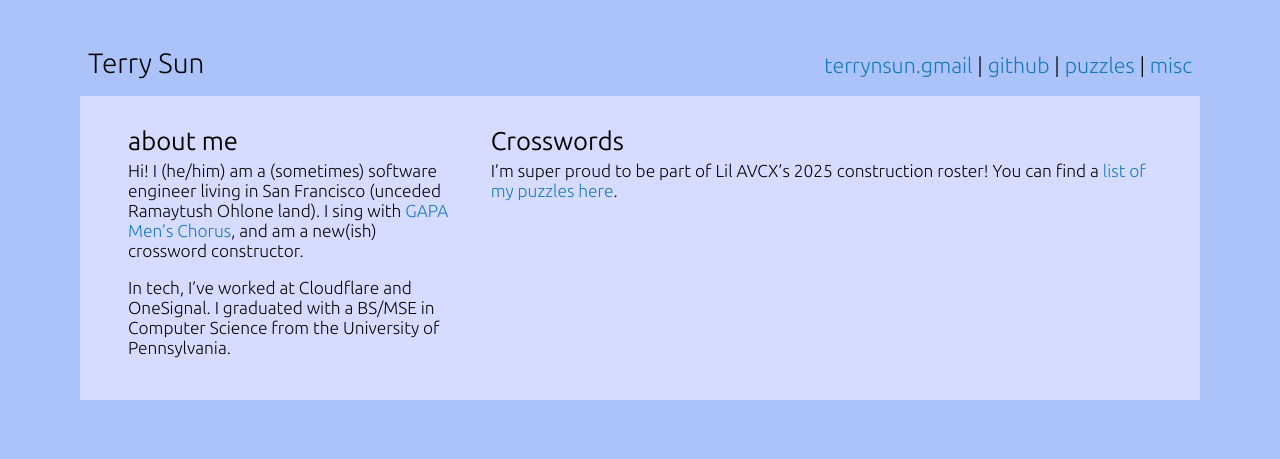
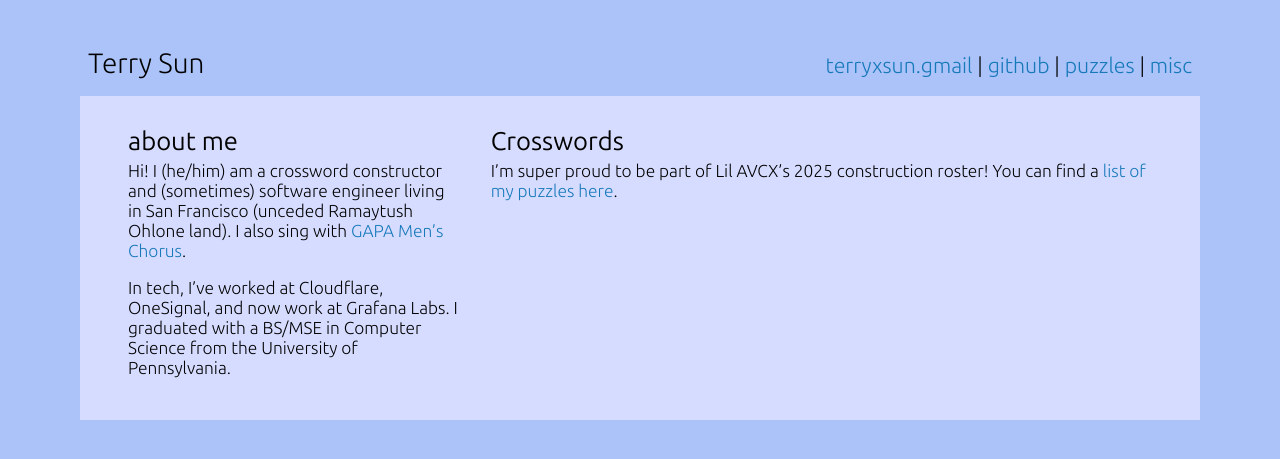
Before and after one commit to terrynsun/terrynsun.github.io, a Jekyll site: the page built from index.md, in a window 1280 px wide. Shown: the top 459 px of the page. Built offline with Jekyll 4.4.1, drawn with Linux system fonts in a browser that asks for light colours; some web fonts are replaced.

Commit message:
Update bio and email

```diff
--- a/_includes/header.html
+++ b/_includes/header.html
@@ -4,7 +4,7 @@
       <a href="{{ site.url }}">Terry Sun</a>
     </div>
     <div id="links">
-      <a href="javascript:location='mailto:\u0074\u0065\u0072\u0072\u0079\u006e\u0073\u0075\u006e\u0040\u0067\u006d\u0061\u0069\u006c\u002e\u0063\u006f\u006d';void 0">terrynsun.gmail</a> |
+      <a href="javascript:location='mailto:\u0074\u0065\u0072\u0072\u0079\u0078\u0073\u0075\u006e\u0040\u0067\u006d\u0061\u0069\u006c\u002e\u0063\u006f\u006d';void 0">terryxsun.gmail</a> |
       <a href="https://github.com/terrynsun">github</a> |
       <a href="{{ site.url }}/puzzles.html">puzzles</a> |
       <a href="{{ site.url }}/misc.html">misc</a>
--- a/index.md
+++ b/index.md
@@ -6,14 +6,14 @@ layout: default
 
 # about me
 
-Hi! I (he/him) am a (sometimes) software engineer living in San Francisco
-(unceded Ramaytush Ohlone land). I sing with [GAPA Men's Chorus](gapa), and
-am a new(ish) crossword constructor.
+Hi! I (he/him) am a crossword constructor and (sometimes) software engineer
+living in San Francisco (unceded Ramaytush Ohlone land). I also sing with [GAPA
+Men's Chorus](gapa).
 
 [gapa]: https://www.gapa.org/mens-chorus
 
-In tech, I've worked at Cloudflare and OneSignal. I graduated with a BS/MSE in
-Computer Science from the University of Pennsylvania.
+In tech, I've worked at Cloudflare, OneSignal, and now work at Grafana Labs. I
+graduated with a BS/MSE in Computer Science from the University of Pennsylvania.
 
 </div>
 
```
